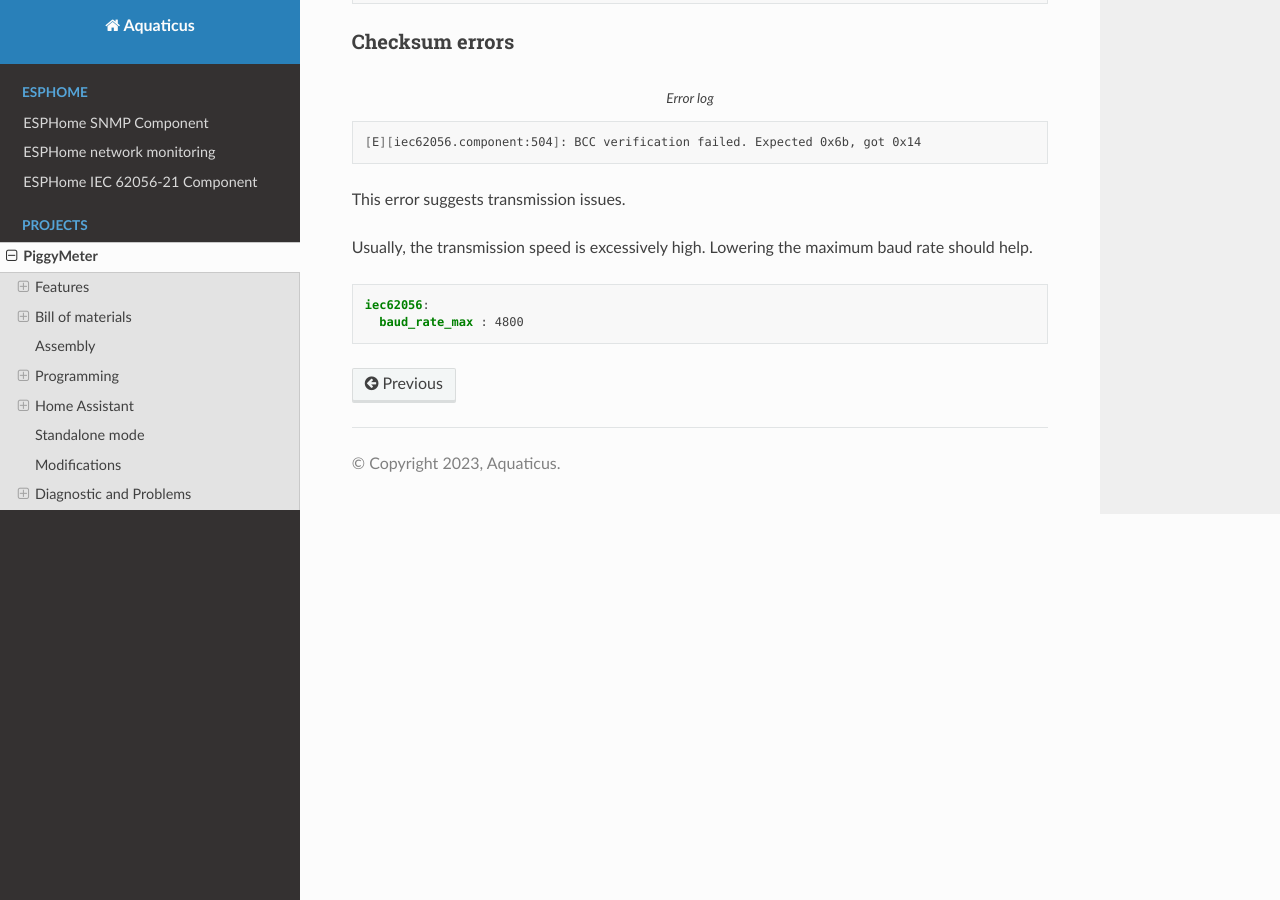
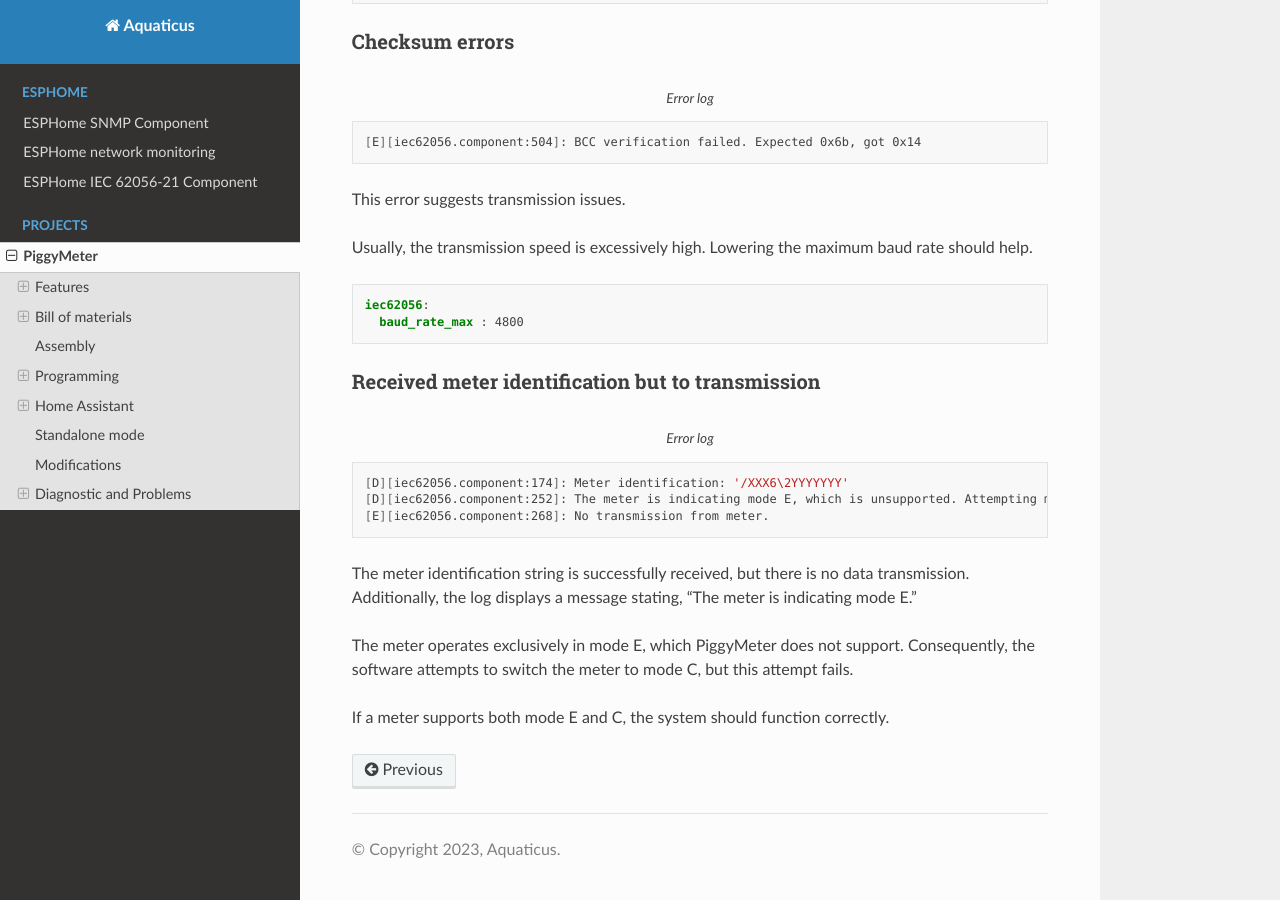
Before and after one commit to aquaticus/aquaticus.github.io, a Sphinx documentation site: the page built from doc/meter.rst, in a window 1280 px wide and 900 px high, scrolled down 11179 px. Built offline with Sphinx 7.4.7 and the Read the Docs theme 2.0.0, drawn with Linux system fonts in a browser that asks for light colours.

Commit message:
Problem: Received meter identification but to transmission

```diff
--- a/doc/meter.rst
+++ b/doc/meter.rst
@@ -491,3 +491,21 @@ Lowering the maximum baud rate should help.
 
     iec62056:
       baud_rate_max : 4800
+
+Received meter identification but to transmission
+-------------------------------------------------
+
+.. code-block:: bash
+    :caption: Error log
+
+    [D][iec62056.component:174]: Meter identification: '/XXX6\2YYYYYYY'
+    [D][iec62056.component:252]: The meter is indicating mode E, which is unsupported. Attempting mode C. This will work for meters supporting both mode E and C.
+    [E][iec62056.component:268]: No transmission from meter.
+
+The meter identification string is successfully received, but there is no data transmission.
+Additionally, the log displays a message stating, "The meter is indicating mode E."
+
+The meter operates exclusively in mode E, which PiggyMeter does not support. Consequently,
+the software attempts to switch the meter to mode C, but this attempt fails.
+
+If a meter supports both mode E and C, the system should function correctly.
```
